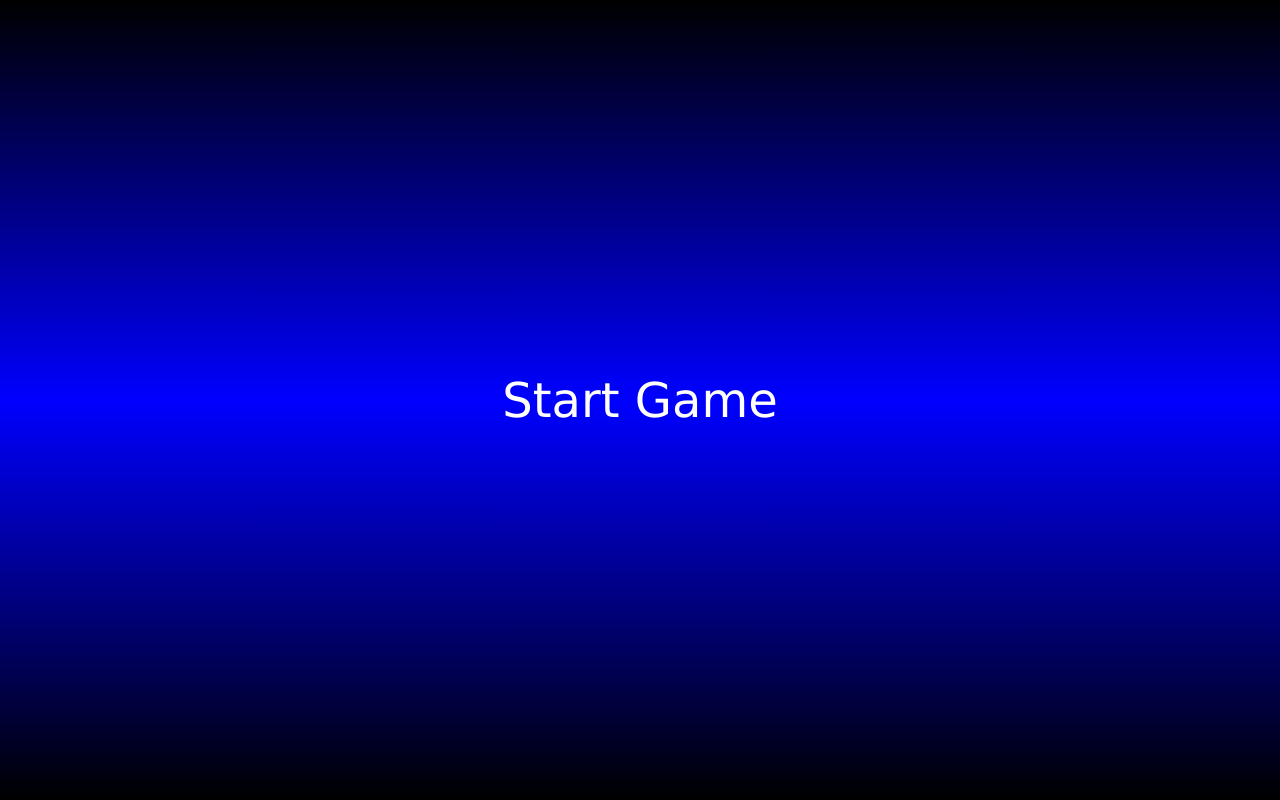
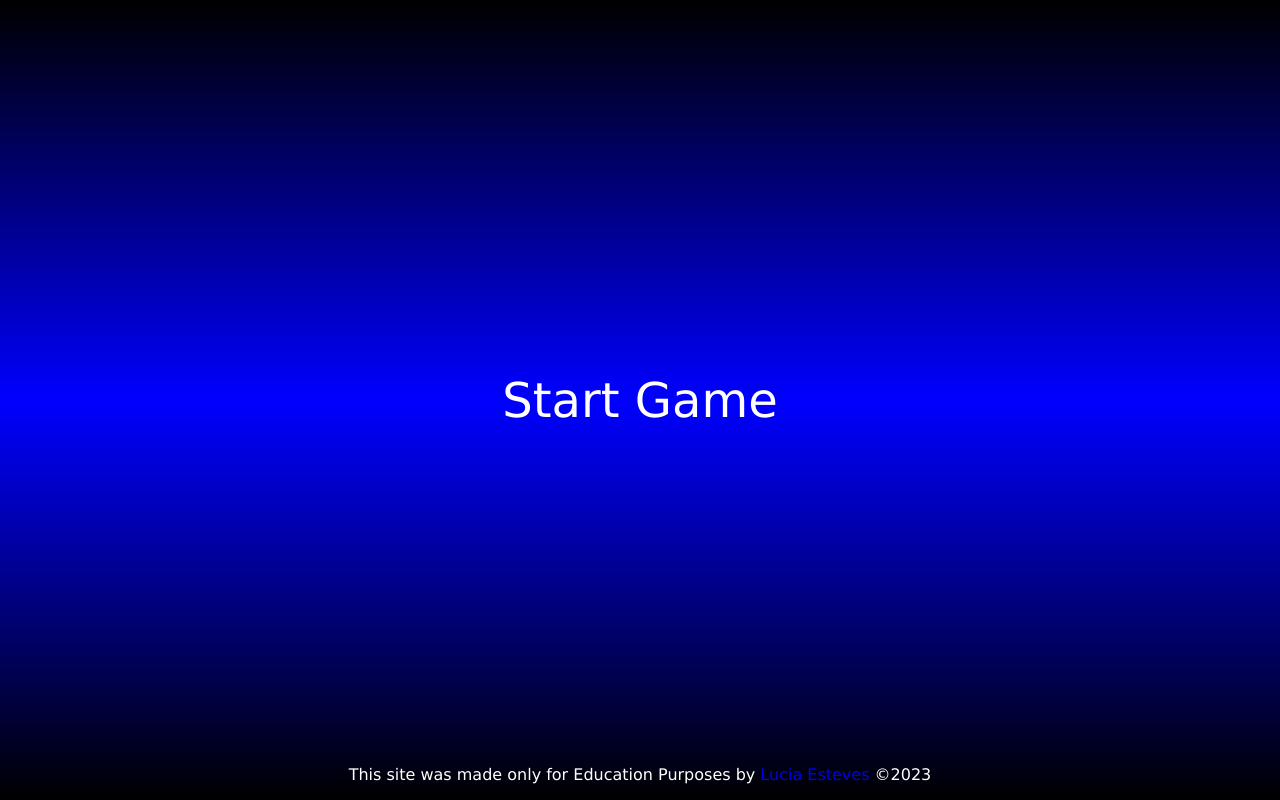
Before and after one commit to HeyItsMe72/TETRIS, a plain HTML site: page index.html in a window 1280 px wide. Drawn offline with Linux system fonts and the light colour scheme.

Commit message:
Leyenda footer agregada

```diff
--- a/index.html
+++ b/index.html
@@ -5,17 +5,27 @@
     <meta charset="UTF-8">
     <meta name="viewport" content="width=device-width, initial-scale=1.0">
     <title>TETRIS</title>
+    <link rel="icon" href="assets/tetris.png">
     <link rel="stylesheet" href="styles.css">
 </head>
 
 <body>
-    <section class="start">Start Game</section>
+    <section class="start">
+        Start Game
+
+        <footer>This site was made only for Education Purposes by
+            <a href="#">Lucia Esteves</a> &copy;2023
+        </footer>
+    </section>
     <div>
         <h2>Score: <span id="score"></span></h2>
     </div>
     <canvas></canvas>
     <article id="user-device"></article>
+
+
     <script defer type="module" src="index.js"></script>
 </body>
 
+
 </html>
--- a/styles.css
+++ b/styles.css
@@ -13,8 +13,21 @@ body {
     place-content: center;
     height: 100vh;
     background-color: rgb(0, 0, 69);
-    overflow: hidden;
     color: white;
+}
+
+footer {
+    margin: 1rem 0;
+    font-size: 1rem;
+    position: absolute;
+    bottom: 0;
+    width: 100%;
+    left: 50%;
+    transform: translateX(-50%);
+}
+
+a{
+    text-decoration: none;
 }
 
 img {
@@ -60,4 +73,5 @@ img {
     display: grid;
     font-size: 3rem;
     place-content: center;
+    text-align: center;
 }
```
Also changed, not shown: assets/tetris.png (added).
